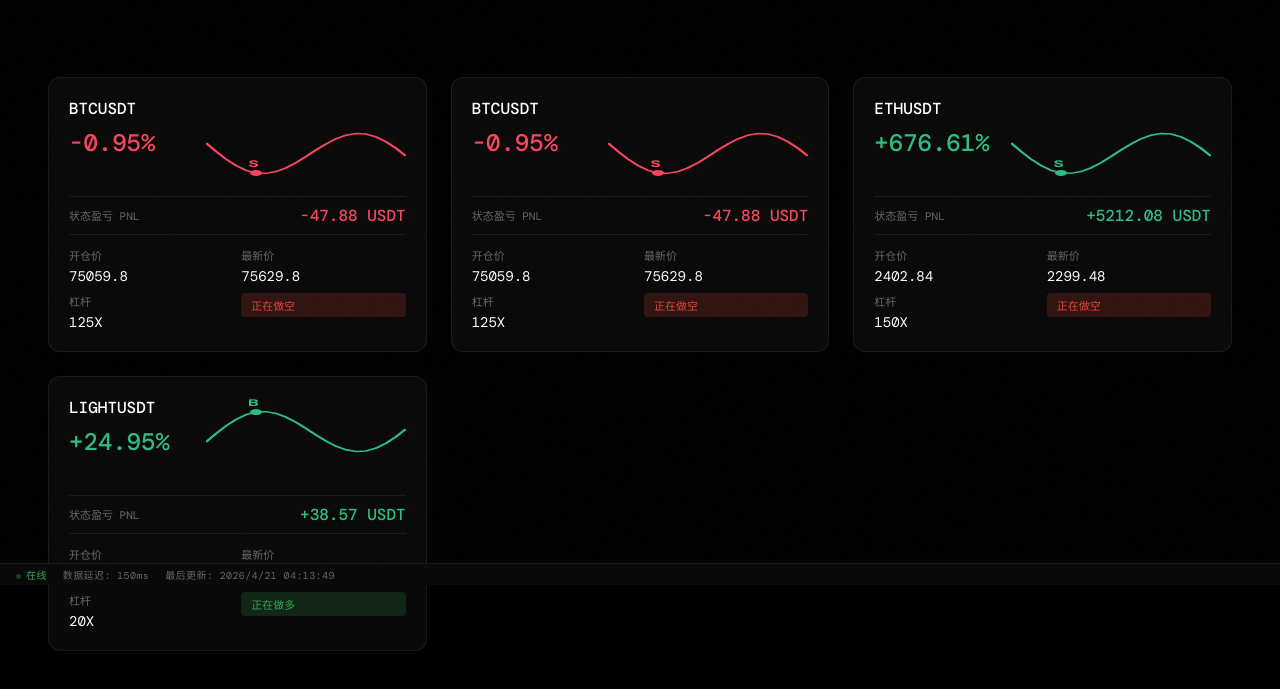
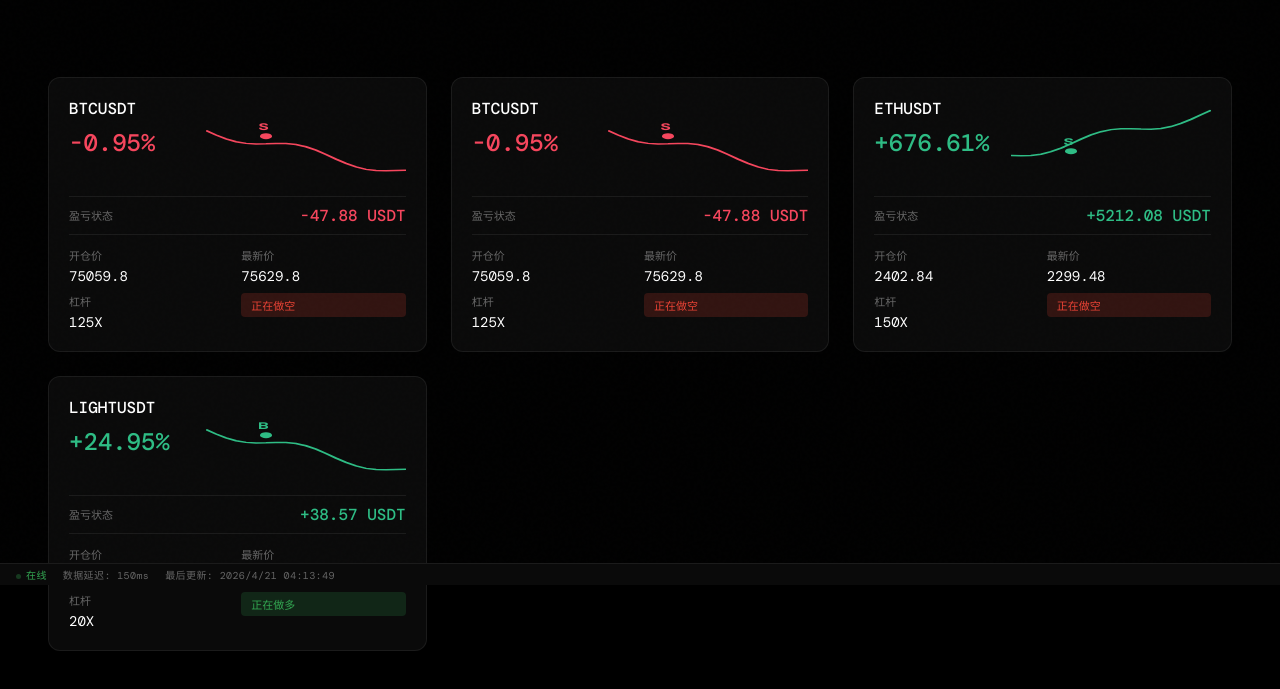
Before and after one commit to Shaweeen/portfolio-modular, a plain HTML site: page trader.html in a window 1280 px wide. Shown: the part 215-904 px from the top of the page. Drawn offline with nearby package versions, Linux system fonts and the light colour scheme; a web font is replaced by a local one.

Commit message:
优化曲线逻辑：根据盈亏方向绘制曲线，PNL标签改为盈亏状态

```diff
--- a/trader.html
+++ b/trader.html
@@ -546,16 +546,42 @@
  }
  const pnlNum = parseFloat(pnlValue);
 
- // 生成更长的价格曲线数据点（双倍长度）
+ // 生成价格曲线 - 根据盈亏决定曲线方向
+ // 做多浮盈=向上曲线, 做多浮亏=向下曲线
+ // 做空浮盈=向下曲线, 做空浮亏=向上曲线
  const baseY = 45;
  const amplitude = 25;
- const trend = isLong ? -1 : 1;
+ const isProfit = pnlNum >= 0;
 
- // 生成曲线点
- let pathD = `M0,${baseY}`;
- for (let i = 0; i <= 200; i += 10) {
- const x = i / 2;
- const y = baseY + trend * amplitude * Math.sin(i * 0.03) + (i / 200) * trend * 20;
+ // 曲线方向: 盈利时从开仓点向 profitable 方向走，亏损时向亏损方向走
+ // 做多盈利=向上, 做空盈利=向下, 做多亏损=向下, 做空亏损=向上
+ const curveDirection = (isLong && isProfit) || (!isLong && !isProfit) ? -1 : 1;
+
+ // 生成曲线点 - 从左侧开始，经过开仓点，向盈亏方向延伸
+ let pathD = '';
+ const startX = 0;
+ const entryX = 30;
+ const endX = 100;
+
+ // 计算开仓点Y坐标 (中间位置)
+ const entryY = baseY;
+
+ // 构建曲线路径
+ for (let i = 0; i <= 100; i += 5) {
+ const x = i;
+ // 曲线形状: 从左侧开始，在开仓点(30)附近转折，然后向盈亏方向延伸
+ let yOffset = 0;
+ if (i < entryX) {
+ // 开仓点前: 从反方向接近开仓点
+ yOffset = curveDirection * amplitude * (entryX - i) / entryX * 0.5;
+ } else {
+ // 开仓点后: 向盈亏方向延伸
+ yOffset = -curveDirection * amplitude * (i - entryX) / (endX - entryX) * 1.2;
+ }
+ // 添加一些波动
+ yOffset += Math.sin(i * 0.1) * 5;
+
+ const y = entryY + yOffset;
  if (i === 0) {
  pathD = `M${x},${y}`;
  } else {
@@ -563,15 +589,12 @@
  }
  }
 
- // 计算开仓点在曲线上的位置 (x=25)
- const entryX = 25;
- const entryI = entryX * 2;
- const entryY = baseY + trend * amplitude * Math.sin(entryI * 0.03) + (entryI / 200) * trend * 20;
+ // 开仓点标记位置
+ const entryMarkerY = entryY + curveDirection * amplitude * 0.3 + Math.sin(entryX * 0.1) * 5;
 
- // 计算关单点在曲线上的位置 (x=75)
+ // 关单点位置 (x=75)
  const exitX = 75;
- const exitI = exitX * 2;
- const exitY = baseY + trend * amplitude * Math.sin(exitI * 0.03) + (exitI / 200) * trend * 20;
+ const exitY = entryY - curveDirection * amplitude * (exitX - entryX) / (endX - entryX) * 1.2 + Math.sin(exitX * 0.1) * 5;
 
  const entryLabel = isLong ? 'B' : 'S';
  const exitLabel = isLong ? 'S' : 'B';
@@ -591,8 +614,8 @@
  <path d="${pathD}"
  stroke="${strokeColor}" stroke-width="1.5" fill="none"/>
  <!-- 开仓点标记 -->
- <circle cx="${entryX}" cy="${entryY}" r="3" fill="${strokeColor}"/>
- <text x="${entryX - 4}" y="${entryY - 6}" class="entry-point" fill="${strokeColor}">${entryLabel}</text>
+ <circle cx="${entryX}" cy="${entryMarkerY}" r="3" fill="${strokeColor}"/>
+ <text x="${entryX - 4}" y="${entryMarkerY - 6}" class="entry-point" fill="${strokeColor}">${entryLabel}</text>
  ${!isOpen ? `
  <!-- 关单点标记 (仅已关闭订单显示) -->
  <circle cx="${exitX}" cy="${exitY}" r="3" fill="${strokeColor}"/>
@@ -601,7 +624,7 @@
  </svg>
  </div>
  <div class="pnl-row">
- <span class="pnl-label">状态盈亏 PNL</span>
+ <span class="pnl-label">盈亏状态</span>
  <span class="pnl-amount ${pnlNum >= 0 ? 'pnl-positive' : 'pnl-negative'}">${item.profit || (pnlNum * entryPrice / 100).toFixed(2)} USDT</span>
  </div>
  <div class="data-grid">
```
